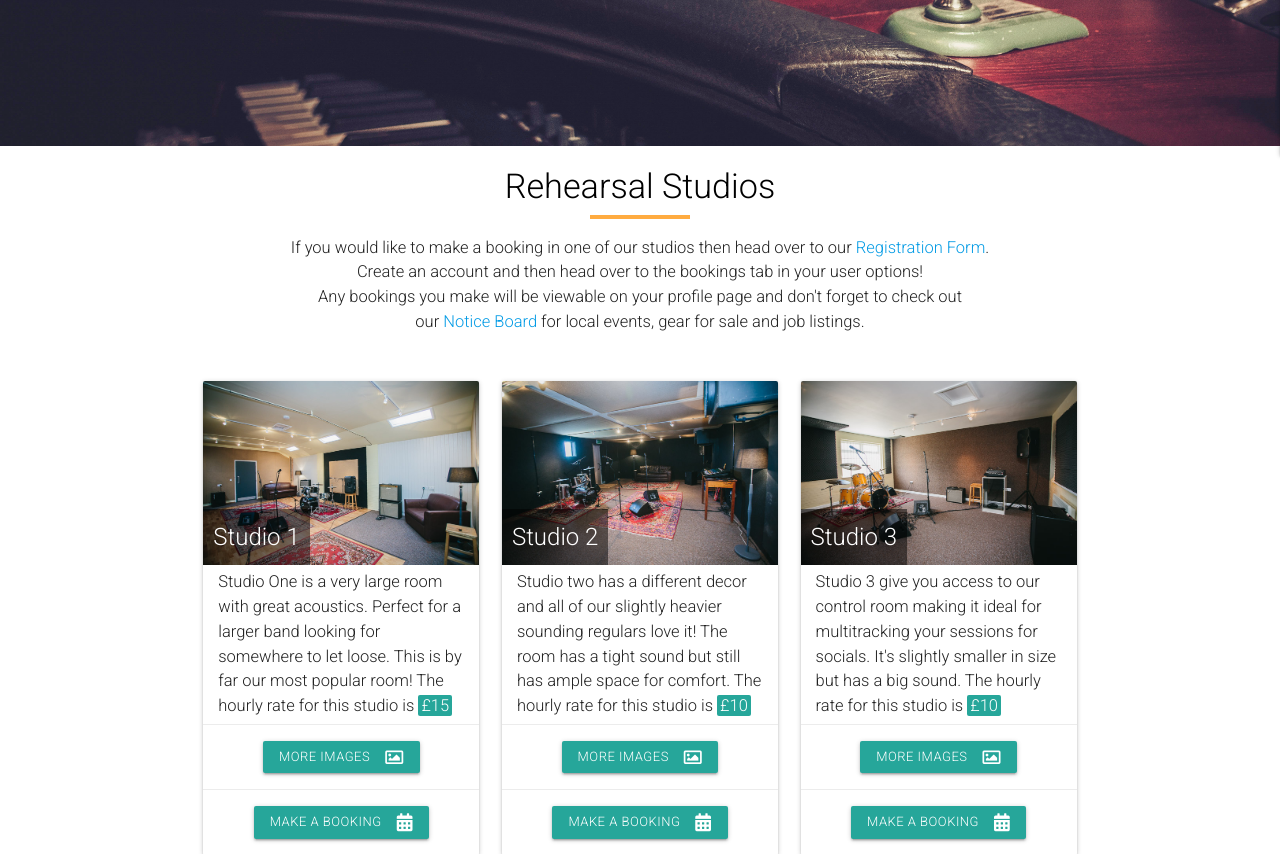
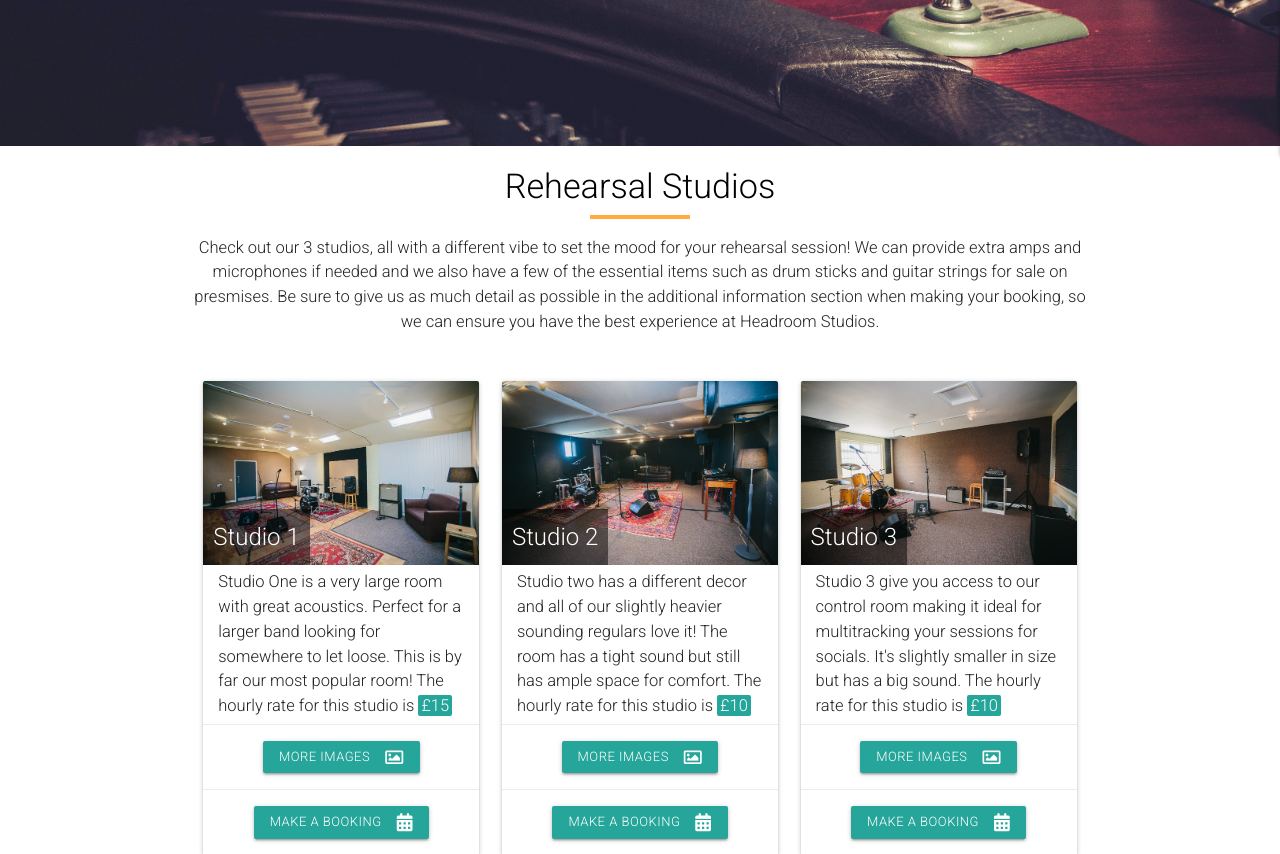
Before and after one commit to jacobroos87/headroom-studios, a Flask app: page /rehearsal_studios in a window 1280 px wide. Shown: the part 705-1559 px from the top of the page. Run offline with Flask 2, Linux system fonts and the light colour scheme; the visitor is signed in with stand-in values (Sample User, id 1); some libraries are stand-ins or nearby versions.

Commit message:
Added a paragraph change on RS page for if there is a session.user

```diff
--- a/static/css/style.css
+++ b/static/css/style.css
@@ -471,7 +471,7 @@ ul.collapsible {
 }
 
 .booking-heading {
-    margin-top: 0;
+    padding-top: 10px;
 }
 
 /*------ Profile Page -----*/
--- a/templates/rehearsal_studios.html
+++ b/templates/rehearsal_studios.html
@@ -8,12 +8,24 @@
 
 <div class="container">
     <div class="row center">
-        <p>If you would like to make a booking in one of our studios then head over to our
+        {% if session.user %}
+        <p>
+            Check out our 3 studios, all with a different vibe to set the mood for your rehearsal session!
+            We can provide extra amps and microphones if needed and we also have a few of the essential items
+            such as drum sticks and guitar strings for sale on presmises. Be sure to give us as much detail as possible
+            in the additional information section when making your booking, so we can ensure you have the best experience
+            at Headroom Studios.
+        </p>
+        {% else %}
+        <p>
+            If you would like to make a booking in one of our studios then head over to our
             <a href="#modal1" class="modal-trigger">Registration Form</a>.<br>
             Create an account and then head over to the bookings tab in your user options!<br>
             Any bookings you make will be viewable on your profile page and don't forget to check out<br>
             our <a href="{{ url_for('notice_board') }}">Notice Board</a> for local events, gear for sale and job
-            listings.</p>
+            listings.
+        </p>
+        {% endif %}
     </div>
 </div>
 
```
